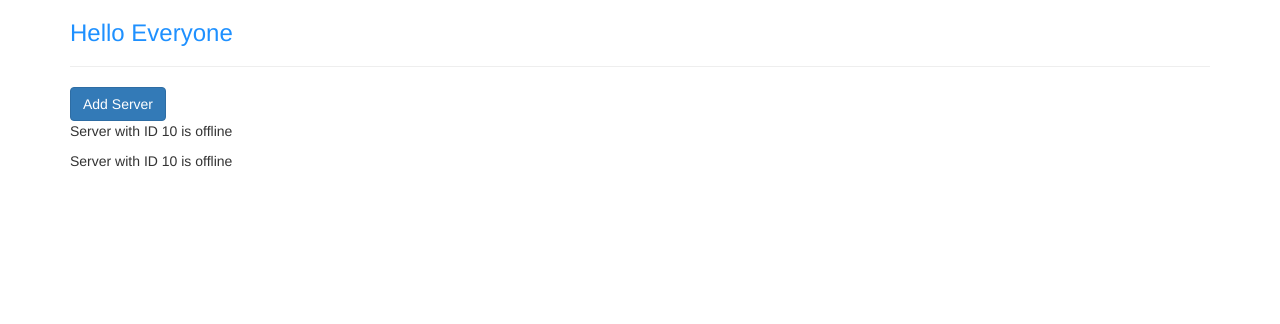
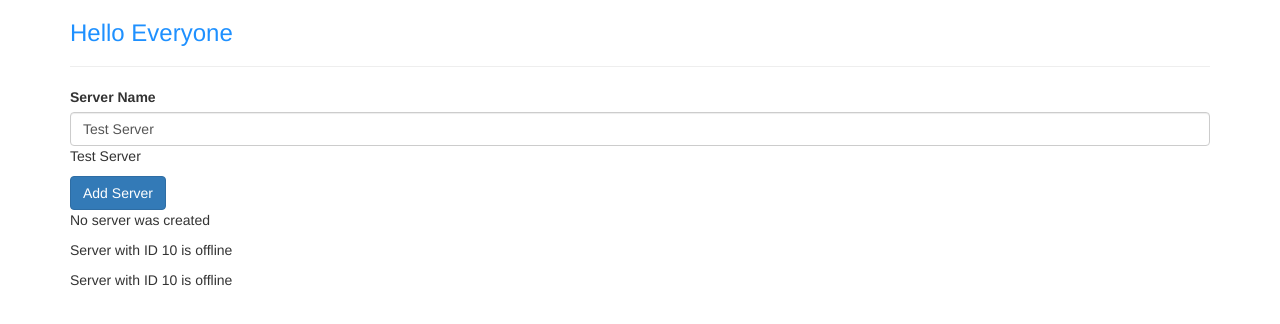
Before and after one commit to chrisobee/FirstAngularProj, an Angular app: page / in a window 1280 px wide. Shown: the top 324 px of the page. Built offline with nearby package versions, Linux system fonts and the light colour scheme.

Commit message:
Added in two-way binding and event binding

```diff
--- a/src/app/app.module.ts
+++ b/src/app/app.module.ts
@@ -4,6 +4,7 @@ import { NgModule } from '@angular/core';
 import { AppComponent } from './app.component';
 import { ServerComponent } from './server/server.component';
 import { ServersComponent } from './servers/servers.component';
+import { FormsModule } from '@angular/forms';
 
 @NgModule({
   declarations: [
@@ -13,6 +14,7 @@ import { ServersComponent } from './servers/servers.component';
   ],
   imports: [
     BrowserModule,
+    FormsModule
   ],
   providers: [],
   bootstrap: [AppComponent]
--- a/src/app/servers/servers.component.html
+++ b/src/app/servers/servers.component.html
@@ -1,3 +1,20 @@
-<button class="btn btn-primary" [disabled]="!allowNewServer">Add Server</button>
+<label>Server Name</label>
+<!-- <input
+    type="text"
+    class="form-control"
+    (input)="onUpdateServerName($event)"> -->
+<!-- ^^ This is the way to use event binding ^^ -->
+
+<input
+    type="text"
+    class="form-control"
+    [(ngModel)]="serverName">
+<!-- ^^ This is the way to use two-way binding ^^ -->
+<p>{{ serverName }}</p>
+<button
+    class="btn btn-primary"
+    [disabled]="!allowNewServer"
+    (click)="onCreateServer()">Add Server</button>
+<p>{{ serverCreationStatus }}</p>
 <app-server></app-server>
 <app-server></app-server>
--- a/src/app/servers/servers.component.ts
+++ b/src/app/servers/servers.component.ts
@@ -11,6 +11,8 @@ import { Component, OnInit } from '@angular/core';
 })
 export class ServersComponent implements OnInit {
   allowNewServer = false;
+  serverCreationStatus = 'No server was created';
+  serverName = 'Test Server';
 
   constructor() {
     setTimeout(() => {
@@ -21,4 +23,12 @@ export class ServersComponent implements OnInit {
   ngOnInit(): void {
   }
 
+  onCreateServer(){
+    this.serverCreationStatus = 'Server was created';
+  }
+
+  onUpdateServerName(event: any){
+    this.serverName = event.target.value;
+  }
+
 }
```
